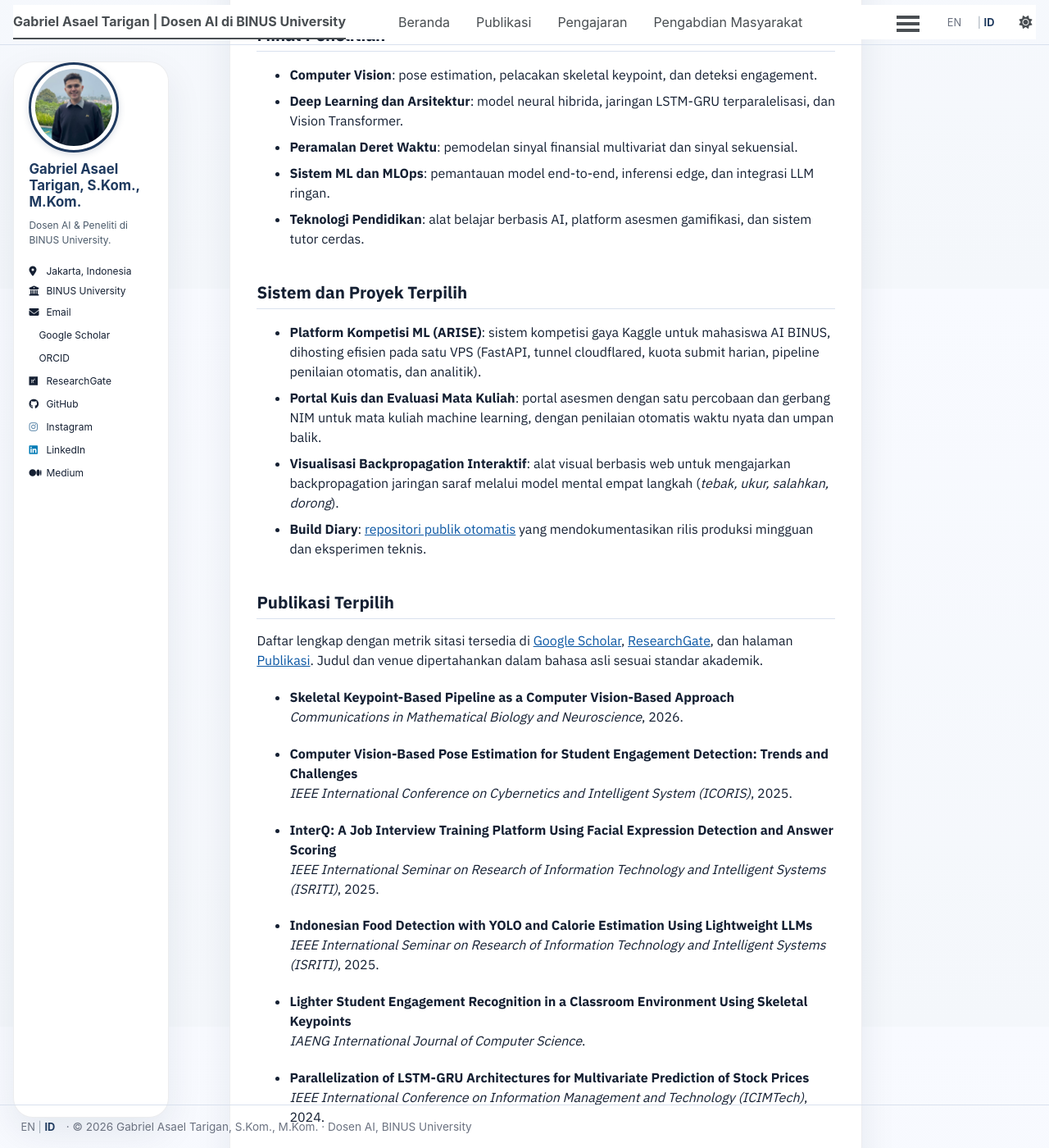
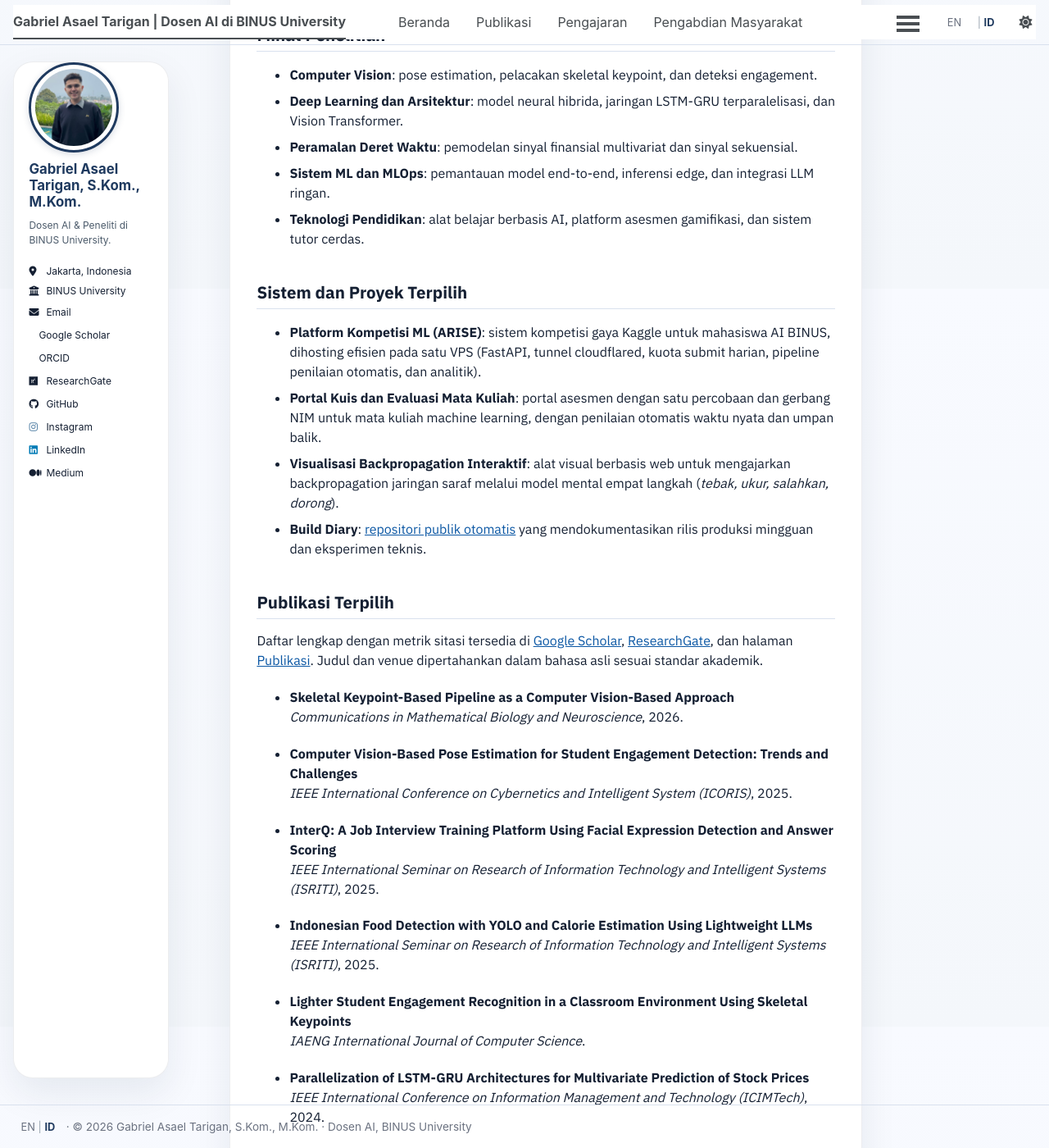
Before and after one commit to asaeltarigan/id, a Jekyll site: the page built from _pages/about.md, in a window 1280 px wide and 1400 px high, scrolled down 548 px. Shown: the whole window at 82% size. Built offline with Jekyll 4.4.1, drawn with Linux system fonts in a browser that asks for light colours; a style sheet for code colours, icons or effects is not loaded.

Commit message:
Sidebar sticky: batas tinggi agar tidak menabrak footer

```diff
--- a/_includes/head.html
+++ b/_includes/head.html
@@ -101,4 +101,4 @@
 <link rel="preconnect" href="https://fonts.gstatic.com" crossorigin>
 <link href="https://fonts.googleapis.com/css2?family=IBM+Plex+Sans:wght@400;500;600;700&display=swap" rel="stylesheet">
 <link rel="stylesheet" href="{{ base_path }}/assets/css/main.css">
-<link rel="stylesheet" href="{{ base_path }}/assets/css/custom.css?v=30">
+<link rel="stylesheet" href="{{ base_path }}/assets/css/custom.css?v=31">
--- a/assets/css/custom.css
+++ b/assets/css/custom.css
@@ -41,7 +41,7 @@ html[data-theme="dark"] {
   top: 4.7em;
   align-self: flex-start;
   padding-top: 0 !important;
-  max-height: calc(100vh - 7em);
+  max-height: calc(100vh - 10em);
   overflow-y: auto;
   scrollbar-width: none;
   -ms-overflow-style: none;
```
